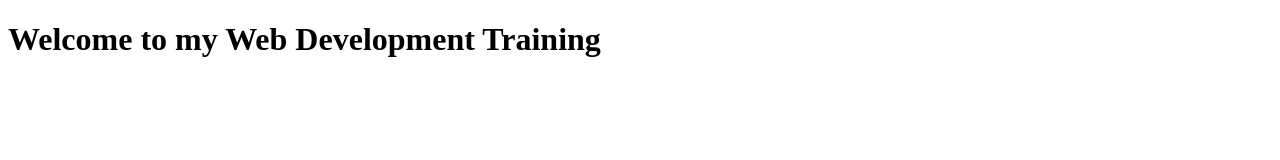
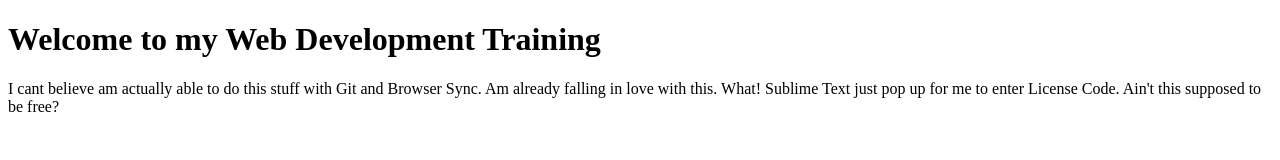
Before and after one commit to amjustme/Web-dev, a plain HTML site: page site/index.html in a window 1280 px wide. Drawn offline with Linux system fonts and the light colour scheme.

Commit message:
little modification.

```diff
--- a/site/index.html
+++ b/site/index.html
@@ -5,5 +5,6 @@
 </head>
 <body>
 <h1>Welcome to my Web Development Training</h1>
+ <p>I cant believe am actually able to do this stuff with Git and Browser Sync. Am already falling in love with this. What! Sublime Text just pop up for me to enter License Code. Ain't this supposed to be free?</p>
 </body>
 </html>
```
